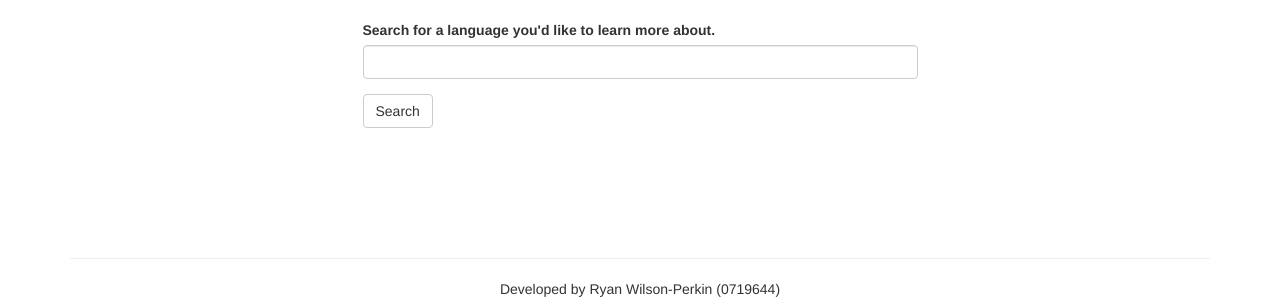
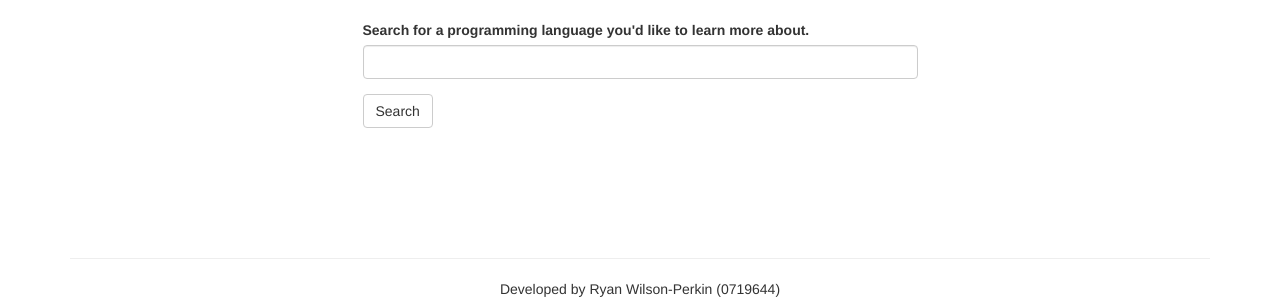
Before and after one commit to ryanwilsonperkin/cis3210, a Python web app: template lab/lab/templates/front_page.mako in a window 1280 px wide. Shown: the part 119-420 px from the top of the page. Run offline with Mako, Linux system fonts and the light colour scheme; the template is opened without the code that fills it, so the values that code supplies are empty; some web fonts are replaced.

Commit message:
Add "programming" to topic search label.

```diff
--- a/lab/lab/templates/front_page.mako
+++ b/lab/lab/templates/front_page.mako
@@ -19,7 +19,7 @@
       <div class="row">
         <div class="col-md-6 col-md-offset-3">
           <div class="form-group">
-            <label for="topic_search_input">Search for a language you'd like to learn more about.</label>
+            <label for="topic_search_input">Search for a programming language you'd like to learn more about.</label>
             <input type="text" class="form-control" id="topic_search_input">
           </div>
           <button type="submit" class="btn btn-default" id="topic_search_button">Search</button>
```
